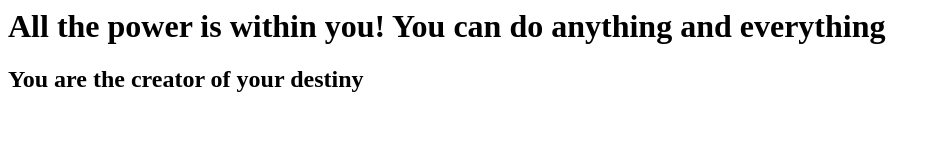
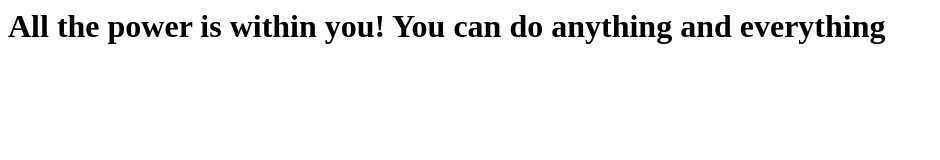
Before and after one commit to AmiThaker/firstgitrepo, a plain HTML site: page index.html in a window 1280 px wide. Shown: the whole page, without its empty margins (0-940 px from the left). Drawn offline with Linux system fonts and the light colour scheme.

Commit message:
Revert "Added 2nd Quote"
This reverts commit 72e64781e8a30f662c15b3ae37faf7804fa55b90.

```diff
--- a/index.html
+++ b/index.html
@@ -1,6 +1,5 @@
 <html>
 <body>
 <h1>All the power is within you! You can do anything and everything</h1>
-<h2>You are the creator of your destiny</h2>
 </body>
 </html>
```
